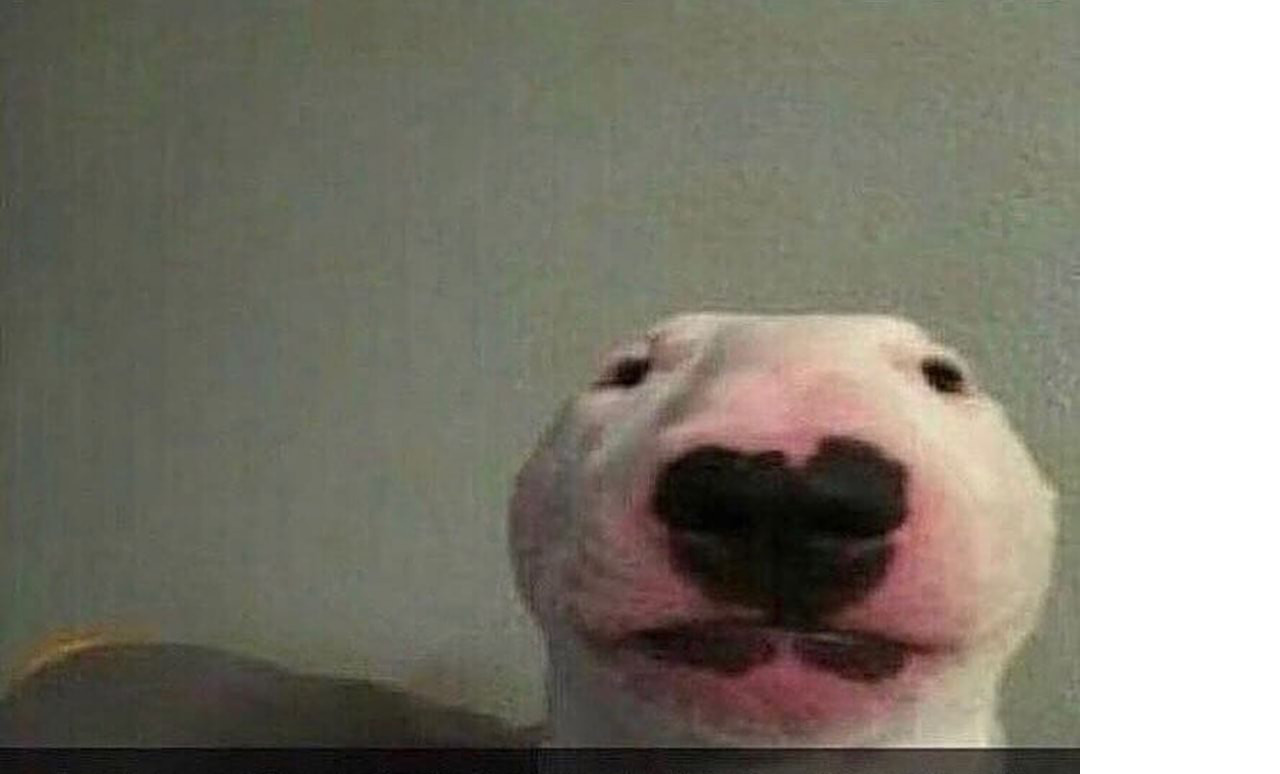
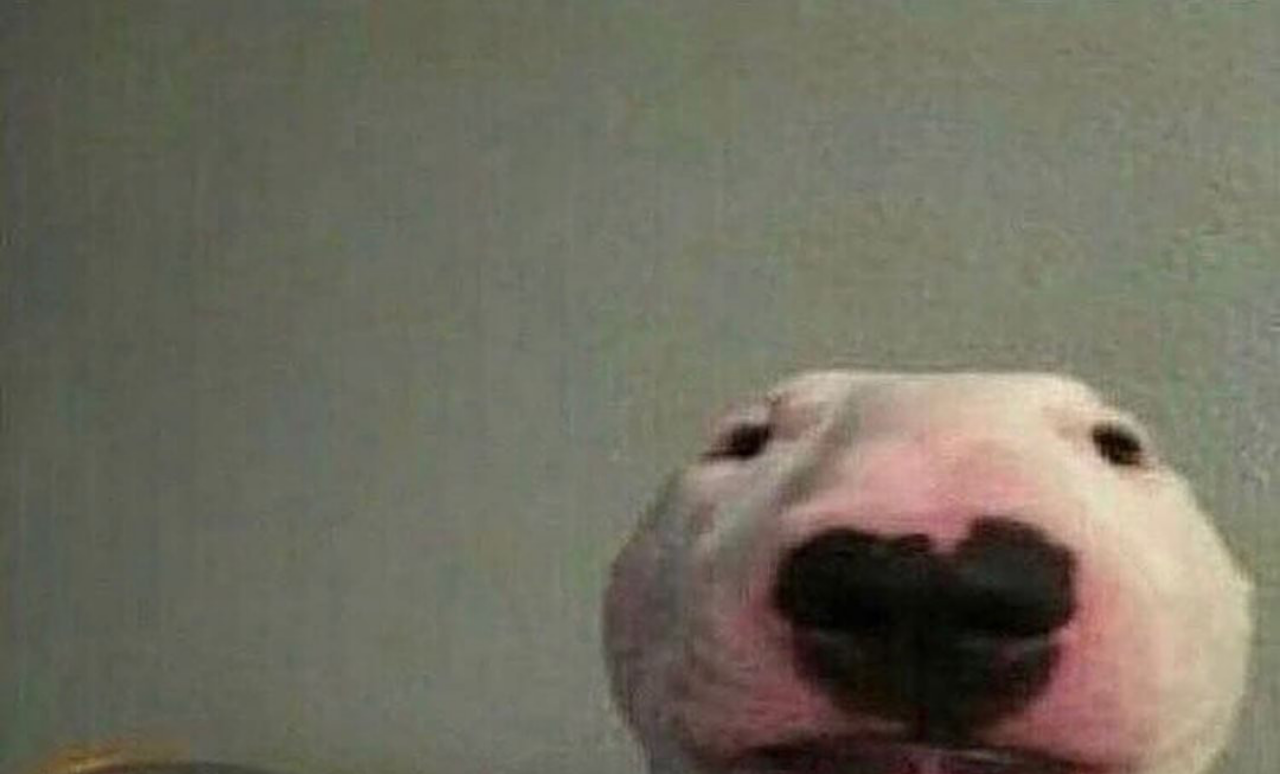
Before and after one commit to catvec/funkyboy.zone, a plain HTML site: page salt/gondola-zone-website/www/index.html in a window 1280 px wide. Shown: the top 774 px of the page. Drawn offline with Linux system fonts and the light colour scheme; files whose address does not match are found by name.

Commit message:
salt: gondola-zone-website: fixed meme image width

```diff
--- a/salt/gondola-zone-website/www/index.html
+++ b/salt/gondola-zone-website/www/index.html
@@ -2,6 +2,12 @@
 <html>
 	<head>
 		<meta name="viewport" content="width=device-width, initial-scale=1">
+
+		<style>
+			img {
+				width: 100%;
+			}
+		</style>
 	</head>
 
 	<body style="margin: 0">
```
